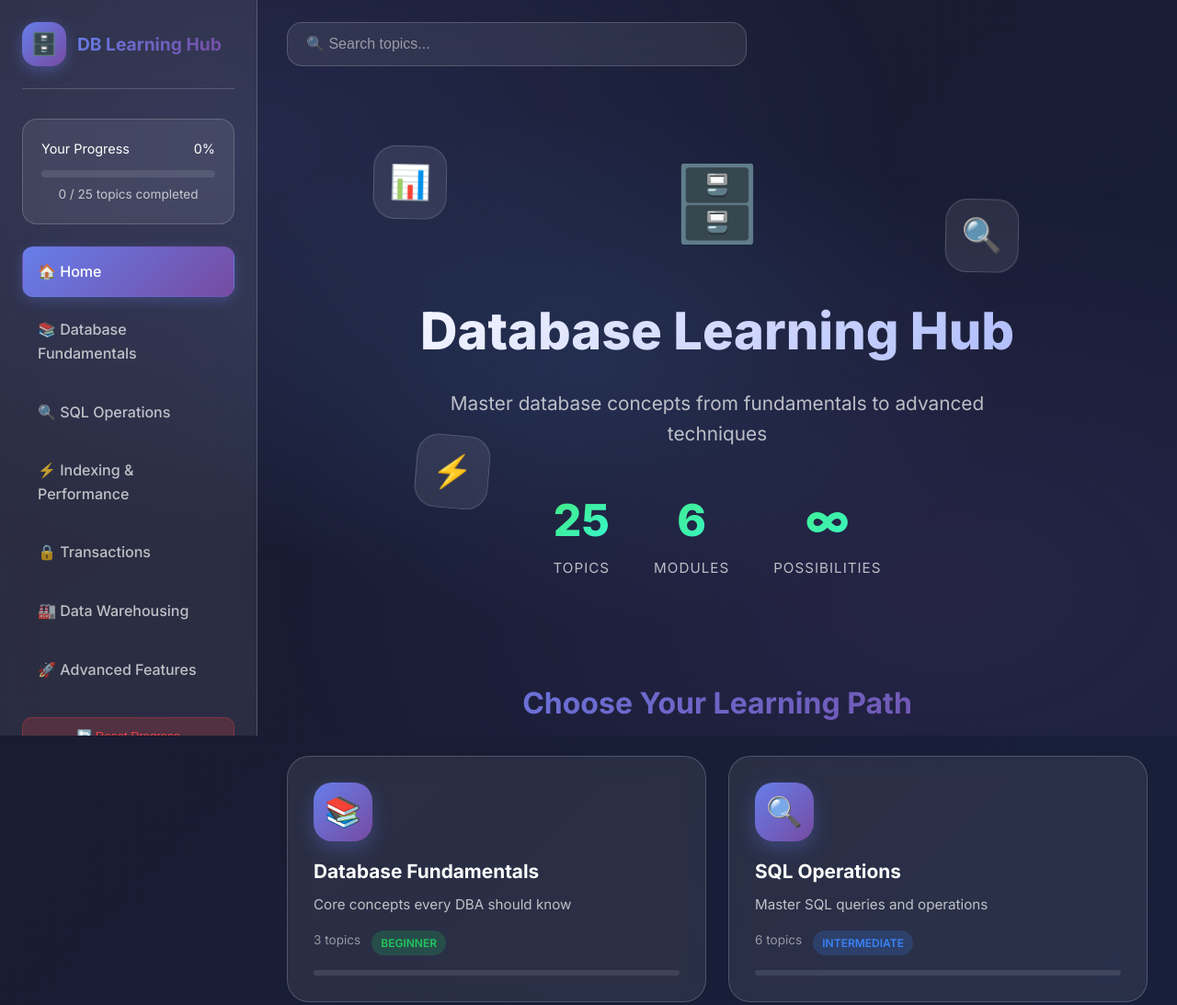
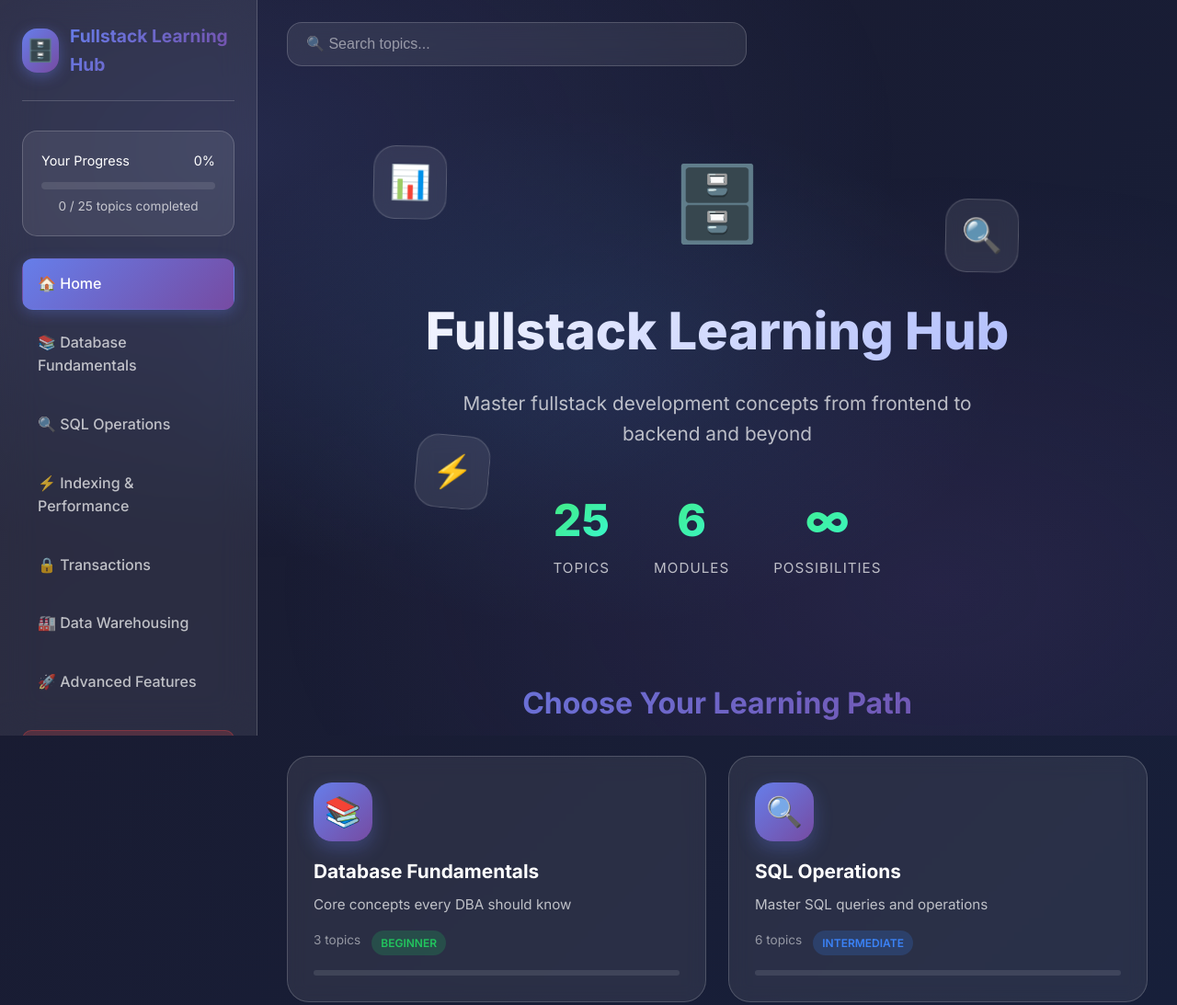
Before and after one commit to dongitran/openclaw-fullstack-learning, a plain HTML site: page index.html in a window 1280 px wide. Shown: the top 1093 px of the page at 92% size. Drawn offline with nearby package versions, Linux system fonts and the light colour scheme.

Commit message:
Update titles: Database Learning Hub → Fullstack Learning Hub

```diff
--- a/index.html
+++ b/index.html
@@ -3,7 +3,7 @@
 <head>
     <meta charset="UTF-8">
     <meta name="viewport" content="width=device-width, initial-scale=1.0">
-    <title>Database Learning Hub 🗄️</title>
+    <title>Fullstack Learning Hub 🚀</title>
     <link rel="stylesheet" href="styles.css">
     <link href="https://fonts.googleapis.com/css2?family=Inter:wght@300;400;500;600;700;800&display=swap" rel="stylesheet">
     <link rel="stylesheet" href="https://cdnjs.cloudflare.com/ajax/libs/highlight.js/11.9.0/styles/atom-one-dark.min.css">
@@ -13,7 +13,7 @@
     <nav class="sidebar" id="sidebar">
         <div class="sidebar-header">
             <div class="logo">🗄️</div>
-            <h2>DB Learning Hub</h2>
+            <h2>Fullstack Learning Hub</h2>
             <button class="close-sidebar" id="closeSidebar">✕</button>
         </div>
         <div class="progress-section">
@@ -57,8 +57,8 @@
             <div class="hero">
                 <div class="hero-content">
                     <div class="hero-icon">🗄️</div>
-                    <h1>Database Learning Hub</h1>
-                    <p class="hero-subtitle">Master database concepts from fundamentals to advanced techniques</p>
+                    <h1>Fullstack Learning Hub</h1>
+                    <p class="hero-subtitle">Master fullstack development concepts from frontend to backend and beyond</p>
                     <div class="hero-stats">
                         <div class="stat">
                             <span class="stat-number">25</span>
```
